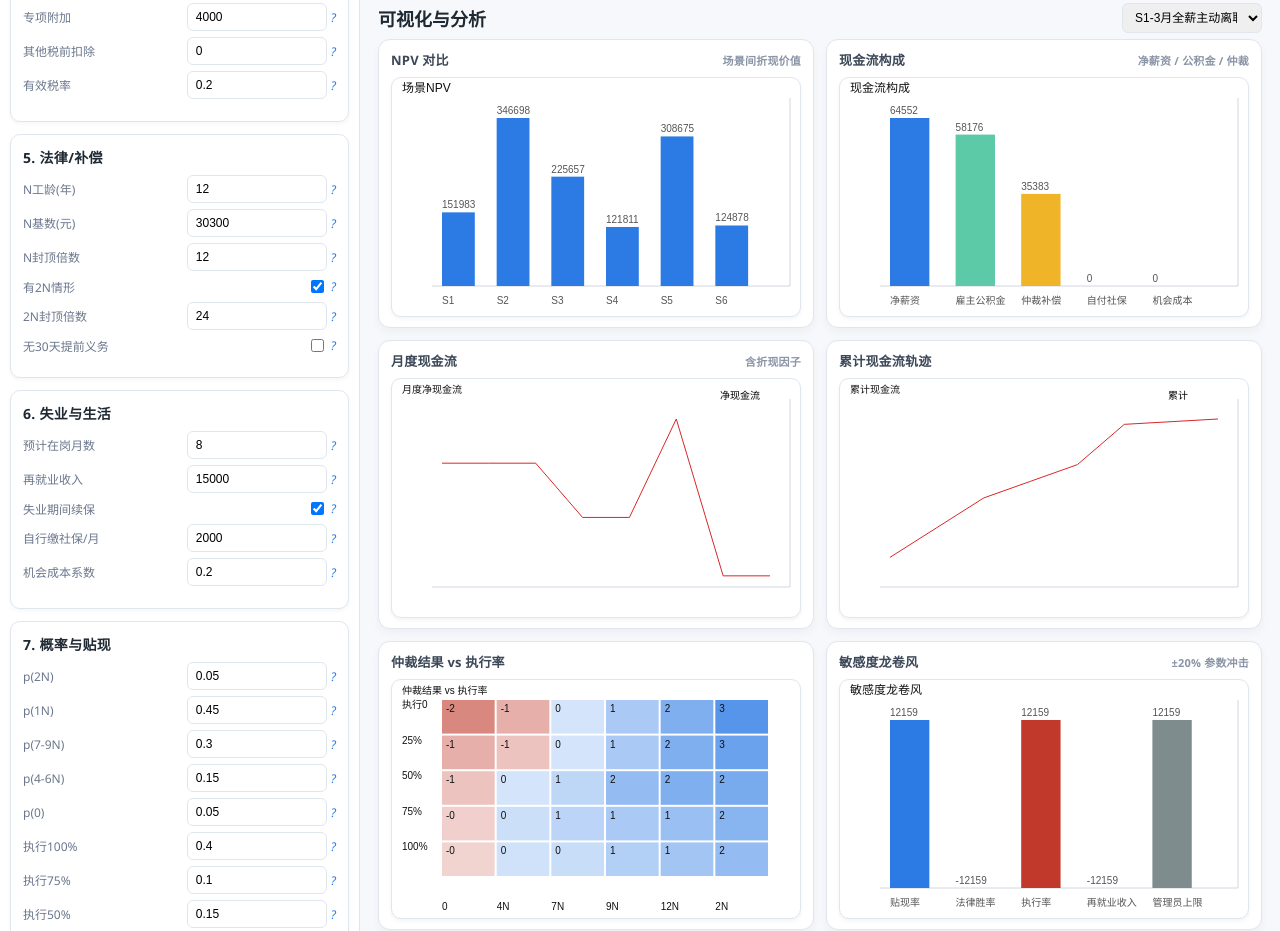
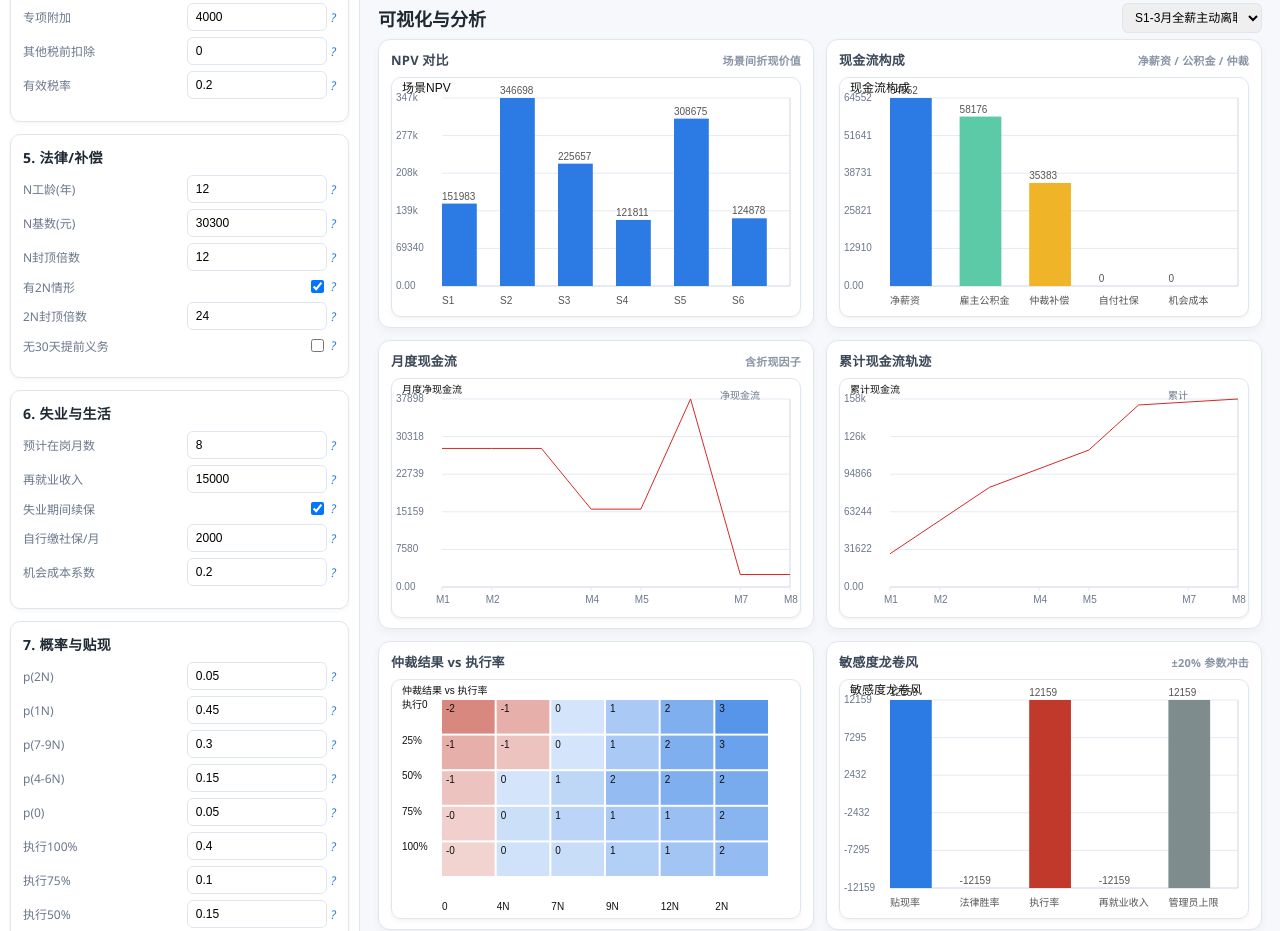
Before and after one commit to daluobo886/work, a plain HTML site: page index.html in a window 1280 px wide. Shown: the part 1072-2003 px from the top of the page. Drawn offline with Linux system fonts and the light colour scheme.

Commit message:
Add axes ticks to dashboard charts

```diff
--- a/index.html
+++ b/index.html
@@ -489,22 +489,58 @@ function ensureCanvasSize(canvas){
   ctx.setTransform(dpr,0,0,dpr,0,0);
   return {ctx,w,h};
 }
-function drawAxes(ctx, w, h){
+const AXIS = { left: 50, right: 10, bottom: 30, top: 20 };
+
+function formatTick(v){
+  const abs = Math.abs(v);
+  if(abs >= 100000) return (v/1000).toFixed(0) + 'k';
+  if(abs >= 1000) return v.toFixed(0);
+  if(abs >= 10) return v.toFixed(0);
+  if(abs >= 1) return v.toFixed(1);
+  return v.toFixed(2);
+}
+
+function drawAxes(ctx, w, h, opts={}){
+  const {yMin=0, yMax=1, xMin=0, xMax=1, xTicks=null, yTicks=5} = opts;
+  const {left,right,bottom,top} = AXIS;
+  const spanY = (yMax - yMin) || 1;
+  const spanX = (xMax - xMin) || 1;
   ctx.strokeStyle = '#d0d7e2';
-  ctx.beginPath(); ctx.moveTo(40,h-30); ctx.lineTo(w-10,h-30); ctx.lineTo(w-10,20); ctx.stroke();
+  ctx.beginPath(); ctx.moveTo(left, h-bottom); ctx.lineTo(w-right, h-bottom); ctx.lineTo(w-right, top); ctx.stroke();
+  // y ticks
+  for(let i=0;i<=yTicks;i++){
+    const t = i/yTicks;
+    const y = h-bottom - t*(h-bottom-top);
+    const val = yMin + t*spanY;
+    ctx.strokeStyle='#e5e9f2';
+    ctx.beginPath(); ctx.moveTo(left, y); ctx.lineTo(w-right, y); ctx.stroke();
+    ctx.fillStyle='#6b778c'; ctx.font='10px sans-serif';
+    ctx.fillText(formatTick(val), 4, y+3);
+  }
+  // x ticks
+  const ticks = xTicks || Array.from({length:5}, (_,i)=>({pos:i/4,label:formatTick(xMin + i/4*spanX)}));
+  ticks.forEach(t=>{
+    const x = left + t.pos*(w-left-right);
+    ctx.strokeStyle='#e5e9f2';
+    ctx.beginPath(); ctx.moveTo(x, h-bottom); ctx.lineTo(x, h-bottom+4); ctx.stroke();
+    ctx.fillStyle='#6b778c';
+    ctx.fillText(t.label, x-6, h-bottom+16);
+  });
 }
 function drawBarChart(canvas,data,labels,opts={}){
   const {ctx,w,h} = ensureCanvasSize(canvas);
   ctx.clearRect(0,0,w,h);
-  drawAxes(ctx, w, h);
   const max = Math.max(...data,0);
   const min = Math.min(...data,0);
   const span = max-min || 1;
-  const barW = (w-80)/data.length;
+  const yMin = min>0?0:min;
+  const yMax = max<0?0:max;
+  drawAxes(ctx, w, h, {yMin, yMax, xTicks: []});
+  const barW = (w-AXIS.left-AXIS.right)/data.length;
   data.forEach((v,i)=>{
-    const x = 50 + i*barW;
-    const y0 = h-30;
-    const y = y0 - (v-min)/span*(h-70);
+    const x = AXIS.left + i*barW;
+    const y0 = h-AXIS.bottom;
+    const y = y0 - (v-min)/span*(h-AXIS.bottom-AXIS.top);
     ctx.fillStyle = opts.colors?opts.colors[i%opts.colors.length]: '#2c7be5';
     ctx.fillRect(x, Math.min(y,y0), barW*0.6, Math.abs(y0-y));
     ctx.fillStyle = '#555';
@@ -516,17 +552,28 @@ function drawBarChart(canvas,data,labels,opts={}){
 function drawLineChart(canvas, series, opts={}){
   const {ctx,w,h} = ensureCanvasSize(canvas);
   ctx.clearRect(0,0,w,h);
-  drawAxes(ctx, w, h);
   const max=Math.max(...series.flatMap(s=>s.data),0);
   const min=Math.min(...series.flatMap(s=>s.data),0);
   const span=max-min||1;
   const n=Math.max(...series.map(s=>s.data.length));
+  const yMin = min>0?0:min;
+  const yMax = max<0?0:max;
+  const ticks = (opts.xLabels||[]).length ? (()=>{
+    const labs=opts.xLabels; const count=Math.min(6,labs.length);
+    const res=[];
+    for(let i=0;i<count;i++){
+      const idx=Math.round(i*(labs.length-1)/(count-1||1));
+      res.push({pos: n>1? idx/(n-1):0, label: labs[idx]});
+    }
+    return res;
+  })():null;
+  drawAxes(ctx, w, h, {yMin,yMax,xTicks:ticks});
   series.forEach((s,idx)=>{
     ctx.beginPath();
     ctx.strokeStyle=opts.colors?opts.colors[idx%opts.colors.length]:`hsl(${idx*60},70%,50%)`;
     s.data.forEach((v,i)=>{
-      const x=50 + (w-80)*(i/(n-1||1));
-      const y=h-30 - (v-min)/span*(h-70);
+      const x=AXIS.left + (w-AXIS.left-AXIS.right)*(i/(n-1||1));
+      const y=h-AXIS.bottom - (v-min)/span*(h-AXIS.bottom-AXIS.top);
       if(i===0) ctx.moveTo(x,y); else ctx.lineTo(x,y);
     });
     ctx.stroke();
@@ -557,16 +604,20 @@ function drawHeatmap(canvas, matrix, xLabels, yLabels, opts={}){
 function drawHistogram(canvas, data, opts={}){
   const {ctx,w,h} = ensureCanvasSize(canvas);
   ctx.clearRect(0,0,w,h);
-  drawAxes(ctx, w, h);
   if(!data.length){ctx.fillText('无模拟结果',20,20);return;}
   const bins=20; const min=Math.min(...data); const max=Math.max(...data); const span=max-min||1;
   const counts=Array(bins).fill(0);
   data.forEach(v=>{let idx=Math.floor((v-min)/span*bins); idx=Math.min(bins-1,Math.max(0,idx)); counts[idx]++;});
-  const barW=(w-80)/bins; const maxC=Math.max(...counts,1);
+  const barW=(w-AXIS.left-AXIS.right)/bins; const maxC=Math.max(...counts,1);
+  const xTicks = Array.from({length:5},(_,i)=>{
+    const pos=i/4; const val=min + pos*span;
+    return {pos, label: formatTick(val)};
+  });
+  drawAxes(ctx, w, h, {yMin:0, yMax:maxC, xMin:min, xMax:max, xTicks});
   counts.forEach((c,i)=>{
-    const x=50+i*barW; const hBar=(h-70)*(c/maxC);
+    const x=AXIS.left+i*barW; const hBar=(h-AXIS.bottom-AXIS.top)*(c/maxC);
     ctx.fillStyle='#2c7be5';
-    ctx.fillRect(x, h-30-hBar, barW*0.9, hBar);
+    ctx.fillRect(x, h-AXIS.bottom-hBar, barW*0.9, hBar);
   });
   ctx.fillStyle='#111'; ctx.fillText(opts.title||'直方图',10,14);
 }
@@ -595,9 +646,9 @@ function renderCharts(summaries){
   const timeline = selSummary.summary.rows;
   const months = timeline.map(r=>`M${r.month}`);
   const netData = timeline.map(r=>r.disposable);
-  drawLineChart(document.getElementById('chartCashflow'), [{label:'净现金流', data: netData}], {title:'月度净现金流'});
+  drawLineChart(document.getElementById('chartCashflow'), [{label:'净现金流', data: netData}], {title:'月度净现金流', xLabels: months});
   const cum = []; timeline.reduce((a,b)=>{const v=a+b.disposable; cum.push(v); return v;},0);
-  drawLineChart(document.getElementById('chartCumulative'), [{label:'累计', data:cum}], {title:'累计现金流'});
+  drawLineChart(document.getElementById('chartCumulative'), [{label:'累计', data:cum}], {title:'累计现金流', xLabels: months});
 
   const payoffParts=[
     timeline.reduce((a,b)=>a+b.net,0),
@@ -637,7 +688,7 @@ function renderCharts(summaries){
     return {id:o.s.id,q:[q(0.05),q(0.25),q(0.5),q(0.75),q(0.95)]};
   });
   const boxData = quantiles.flatMap((o)=> o.q.map(v=>v));
-  drawLineChart(document.getElementById('chartQuantiles'), quantiles.map(o=>({label:o.id,data:o.q})), {title:'情景分布对比'});
+  drawLineChart(document.getElementById('chartQuantiles'), quantiles.map(o=>({label:o.id,data:o.q})), {title:'情景分布对比', xLabels:['P5','P25','P50','P75','P95']});
 
   const negatives = summaries.map(o=>o.summary.negatives);
   drawBarChart(document.getElementById('chartNegative'), negatives, labels, {title:'负现金流月数', colors:['#c0392b']});
@@ -654,11 +705,13 @@ function renderCharts(summaries){
   const scatter = summaries.map(o=>({id:o.s.id, x:o.summary.std, y:o.summary.npv}));
   const scatterCanvas = document.getElementById('chartScatter');
   const {ctx:ctxS,w:ws,h:hs} = ensureCanvasSize(scatterCanvas);
-  ctxS.clearRect(0,0,ws,hs); drawAxes(ctxS,ws,hs);
-  const maxX=Math.max(...scatter.map(p=>p.x),1); const maxY=Math.max(...scatter.map(p=>p.y),1);
+  const maxX=Math.max(...scatter.map(p=>p.x),1); const minX=Math.min(...scatter.map(p=>p.x),0);
+  const maxY=Math.max(...scatter.map(p=>p.y),1); const minY=Math.min(...scatter.map(p=>p.y),0);
+  ctxS.clearRect(0,0,ws,hs);
+  drawAxes(ctxS,ws,hs,{xMin:minX, xMax:maxX, yMin:minY, yMax:maxY, xTicks:null});
   scatter.forEach((pt,i)=>{
-    const x=50 + (ws-80)*(pt.x/maxX);
-    const y=hs-30 - (pt.y/maxY)*(hs-70);
+    const x=AXIS.left + (ws-AXIS.left-AXIS.right)*((pt.x-minX)/(maxX-minX||1));
+    const y=hs-AXIS.bottom - (pt.y-minY)/(maxY-minY||1)*(hs-AXIS.bottom-AXIS.top);
     ctxS.fillStyle=`hsl(${i*60},70%,50%)`; ctxS.beginPath(); ctxS.arc(x,y,5,0,Math.PI*2); ctxS.fill();
     ctxS.fillStyle='#111'; ctxS.fillText(pt.id, x+6, y-6);
   });
```
